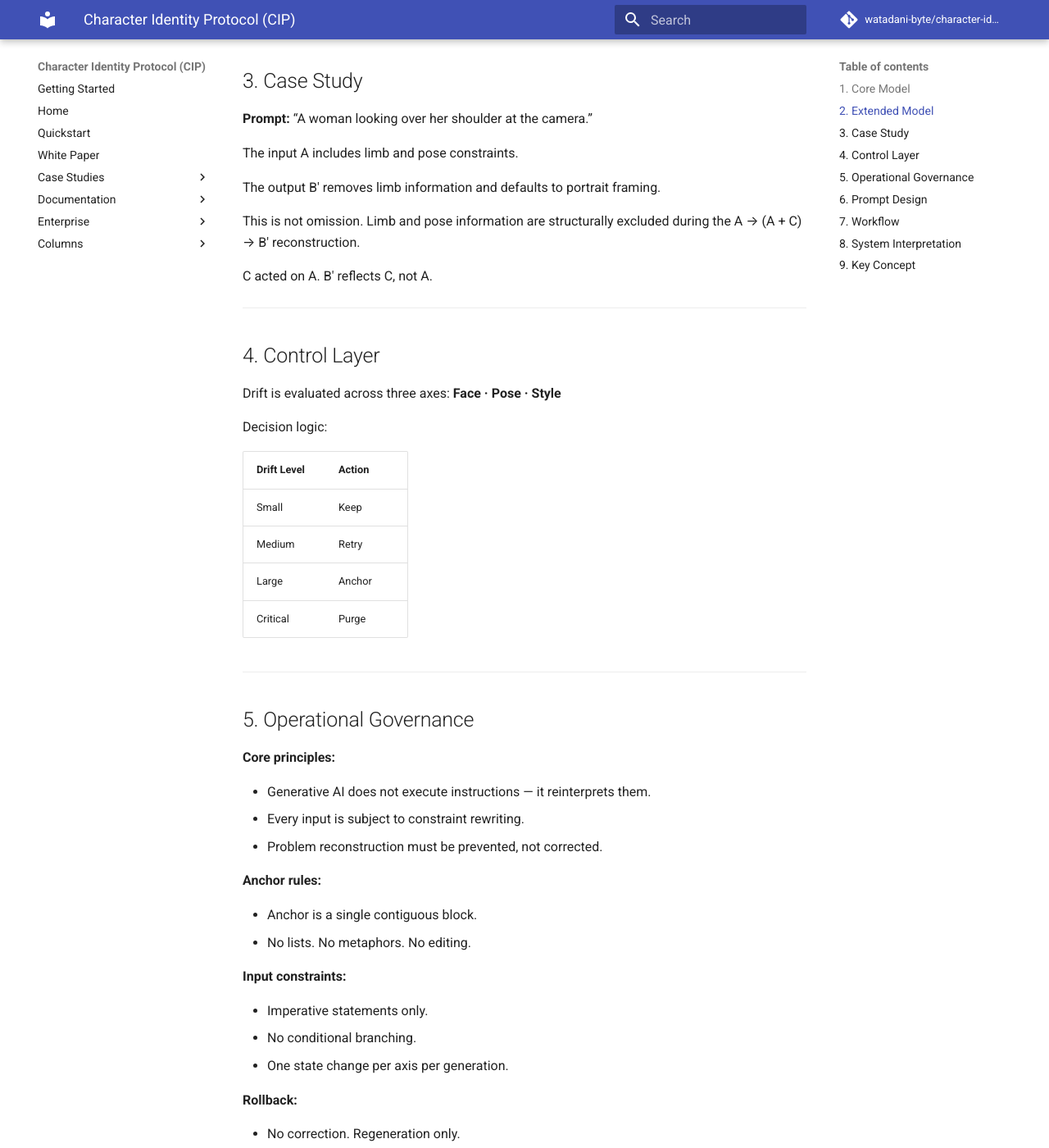
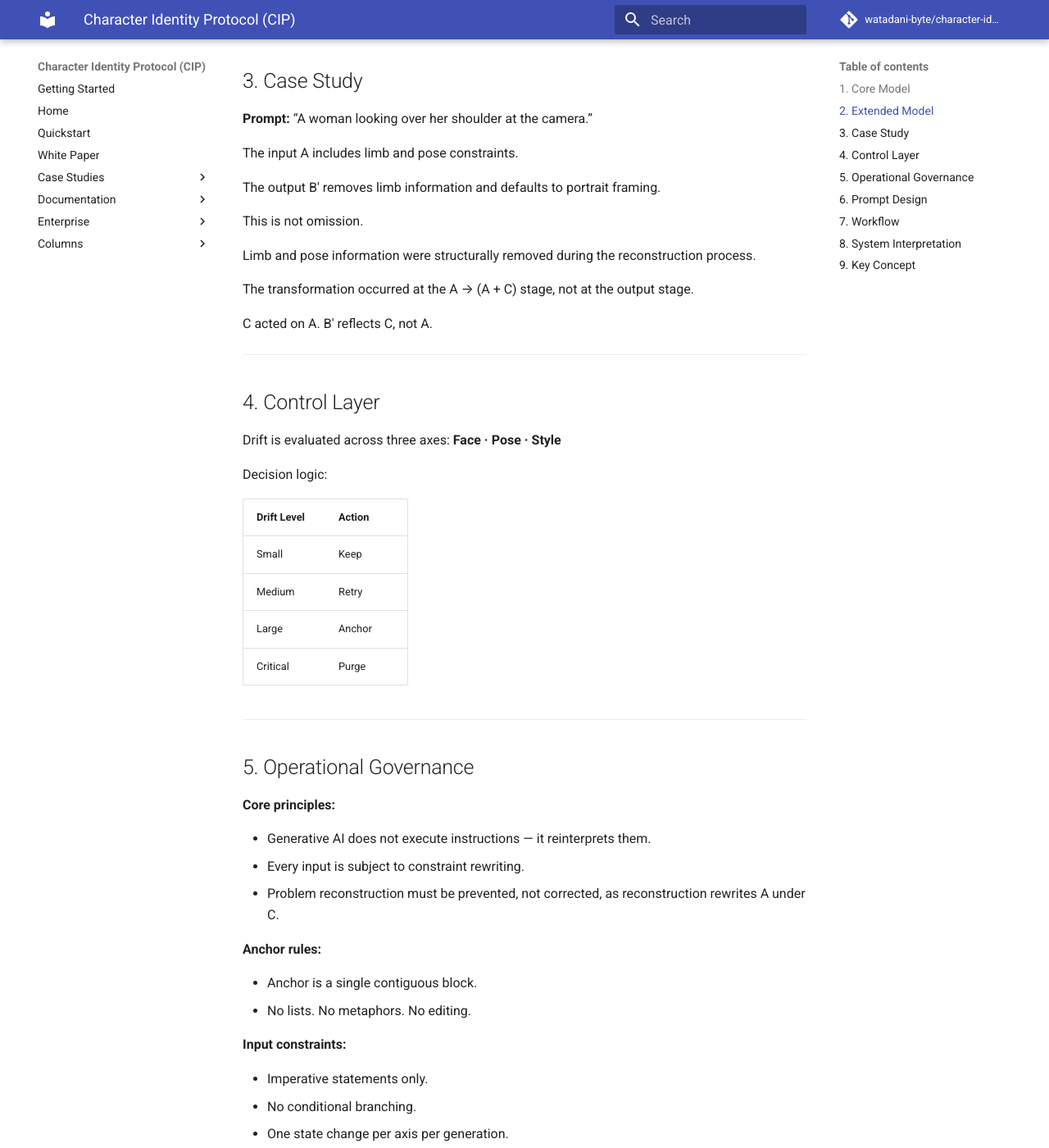
Before and after one commit to watadani-byte/character-identity-protocol, an MkDocs documentation site: the page built from docs/cip_integrated.md, in a window 1280 px wide and 1400 px high, scrolled down 1199 px. Shown: the whole window at 82% size. Built offline with MkDocs 1.6.1 and Material for MkDocs 9.7.7, drawn with Linux system fonts in a browser that asks for light colours; comment, search, counter and statistics services are not loaded.

Commit message:
cip_integrated.md を更新

```diff
--- a/docs/cip_integrated.md
+++ b/docs/cip_integrated.md
@@ -52,7 +52,11 @@ The input A includes limb and pose constraints.
 
 The output B′ removes limb information and defaults to portrait framing.
 
-This is not omission. Limb and pose information are structurally excluded during the A → (A + C) → B′ reconstruction.
+This is not omission.
+
+Limb and pose information were structurally removed during the reconstruction process.
+
+The transformation occurred at the A → (A + C) stage, not at the output stage.
 
 C acted on A. B′ reflects C, not A.
 
@@ -79,7 +83,7 @@ Decision logic:
 
 - Generative AI does not execute instructions — it reinterprets them.
 - Every input is subject to constraint rewriting.
-- Problem reconstruction must be prevented, not corrected.
+- Problem reconstruction must be prevented, not corrected, as reconstruction rewrites A under C.
 
 **Anchor rules:**
 
```
